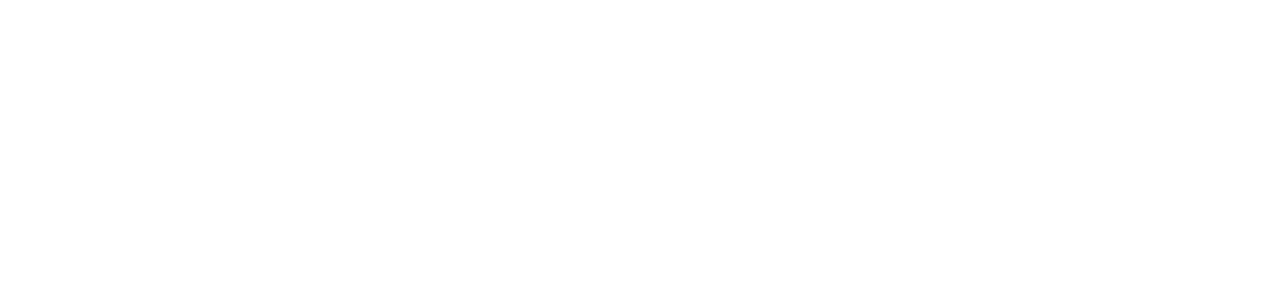
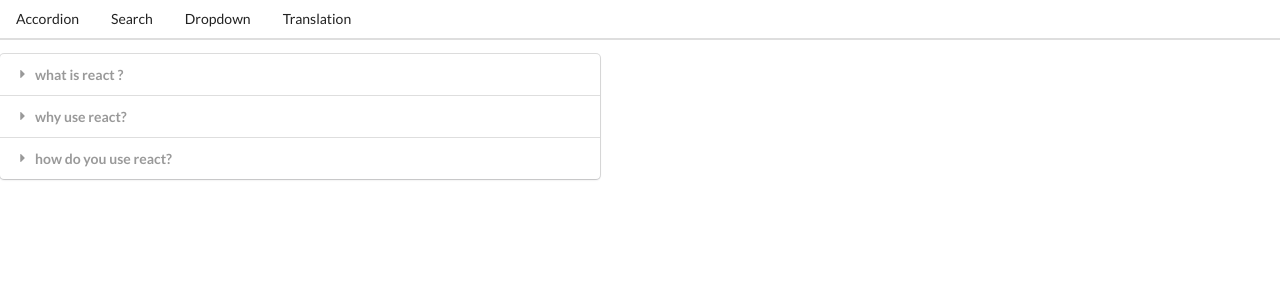
Before and after one commit to aqdasilva/ReactWidgets, a React (Create React App) app: page / in a window 1280 px wide. Shown: the top 300 px of the page. Built offline with nearby package versions, Linux system fonts and the light colour scheme.

Commit message:
added ctrKey, tabs for each app

```diff
--- a/src/App.js
+++ b/src/App.js
@@ -1,8 +1,11 @@
-import React, { useState } from "react";
+import React, { Component, useState } from "react";
 import Accordion from "./components/Accordion";
 import Search from "./components/Search";
 import Dropdown from "./components/Dropdown";
 import Translate from "./components/Translate";
+import Route from "./components/Route";
+import Header from "./components/Header";
+
 
 const items = [
     {
@@ -35,37 +38,35 @@
     }
 ];
 
-const showAccordion = () => {
-    if (window.location.pathname === '/accordion') {
-        return <Accordion items={items} />;
-    }
-};
-
-const showList = () => {
-    if (window.location.pathname === '/list') {
-        return <Search />;
-    }
-};
-
-const showDropdown = () => {
-    if (window.location.pathname === '/dropdown' ) {
-        return <Dropdown />;
-    }
-};
-
-const showTranslate = () => {
-    if (window.location.pathname === '/translate') {
-        return <Translate />;
-    }
+const showComponent = (route, Component) => {
+    return window.location.pathname === route
+        ? Component
+        : null;
 };
 
 export default () => {
+    const [selected, setSelected] = useState(options[0]);
+
     return (
         <div>
-            {showAccordion()}
-            {showList()}
-            {showDropdown()}
-            {showTranslate()}
+            <Header></Header>
+            <Route path="/">
+                <Accordion items={items} />
+            </Route>
+            <Route path={"/list"}>
+                <Search />
+            </Route>
+            <Route path={"/dropdown"}>
+                <Dropdown
+                    label="select a color"
+                    options={options}
+                    selected={selected}
+                    onSelectedChange={setSelected}
+                     />
+            </Route>
+            <Route path={"/translate"}>
+                <Translate />
+            </Route>
         </div>
     );
 };
--- /dev/null
+++ b/src/components/Header.js
@@ -0,0 +1,23 @@
+import React from "react";
+import Link from "./Link";
+
+const Header = () => {
+    return (
+        <div className="ui secondary pointing menu">
+            <Link href="/" className="item">
+                Accordion
+            </Link>
+            <Link href="/list" className="item">
+                Search
+            </Link>
+            <Link href="/dropdown" className="item">
+                Dropdown
+            </Link>
+            <Link href="/translate" className="item">
+                Translation
+            </Link>
+        </div>
+    );
+};
+
+export default Header;
--- /dev/null
+++ b/src/components/Link.js
@@ -0,0 +1,23 @@
+import React from "react";
+
+const Link = ({className, href, children}) => {
+    const onClick = (event) => {
+        if (event.metaKey || event.ctrlKey) {
+            return;
+        }
+
+        event.preventDefault();
+        window.history.pushState({}, '',href );
+
+        const navEvent = new PopStateEvent('popstate');
+        window.dispatchEvent(navEvent);
+    };
+
+    return (
+        <a onClick={onClick} className={className} href={href}>
+            {children}
+        </a>
+    );
+};
+
+export default Link;
--- /dev/null
+++ b/src/components/Route.js
@@ -0,0 +1,23 @@
+import { useEffect, useState} from "react";
+
+const Route = ({ path, children}) => {
+    const [currentPath, setCurrentPath] = useState(window.location.pathname);
+
+    useEffect(() => {
+        const onLocationChange = () => {
+            setCurrentPath(window.location.pathname);
+        };
+
+        window.addEventListener('popstate', onLocationChange);
+
+        return() => {
+            window.removeEventListener('popstate', onLocationChange);
+        };
+
+    }, []);
+
+
+    return window.location.pathname === path ? children : null;
+};
+
+export default Route;
```
